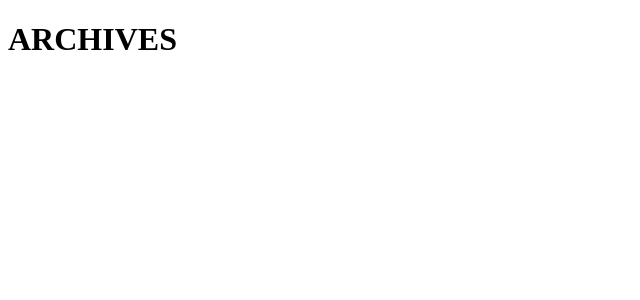
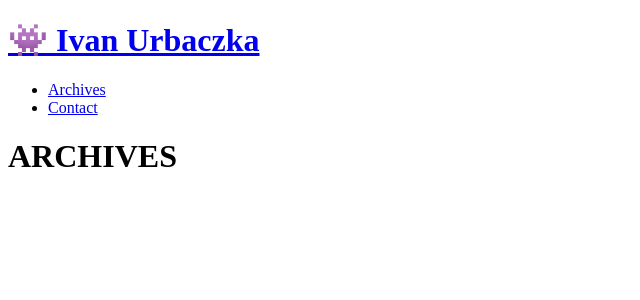
Before and after one commit to IVAN-URBACZKA/dev-in, a Next.js app in the folder front-end/: page /archives in a window 1280 px wide. Shown: the top 300 px of the page, without its empty margins (0-640 px from the left). Built offline with nearby package versions, Linux system fonts and the light colour scheme.

Commit message:
add header in archive page

```diff
--- a/front-end/app/archives/page.tsx
+++ b/front-end/app/archives/page.tsx
@@ -1,12 +1,16 @@
 "use client"
 import React, { Component } from 'react'
+import Header from '@/components/Header'
 
 export default class page extends Component {
   render() {
     return (
+        <>
+    <Header />
       <div>
         <h1>ARCHIVES</h1>
       </div>
+      </>
     )
   }
 }
```
